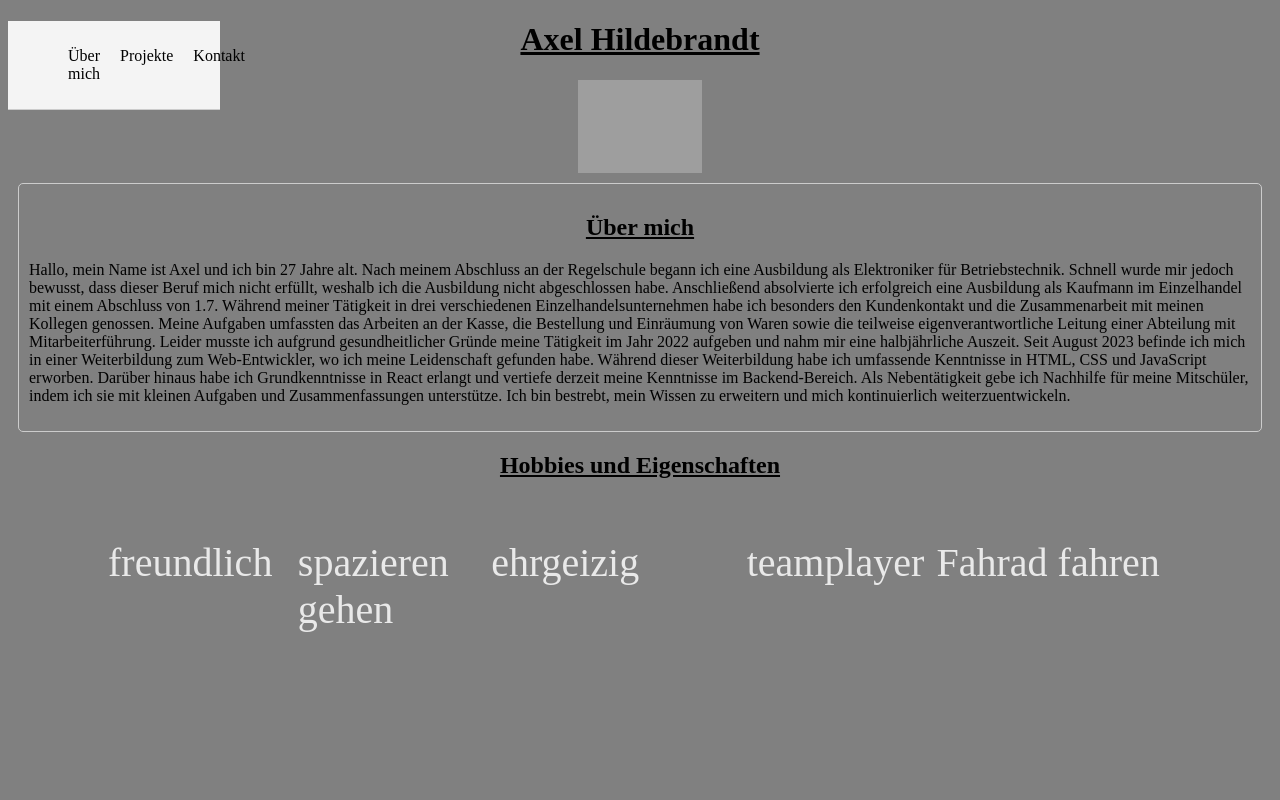
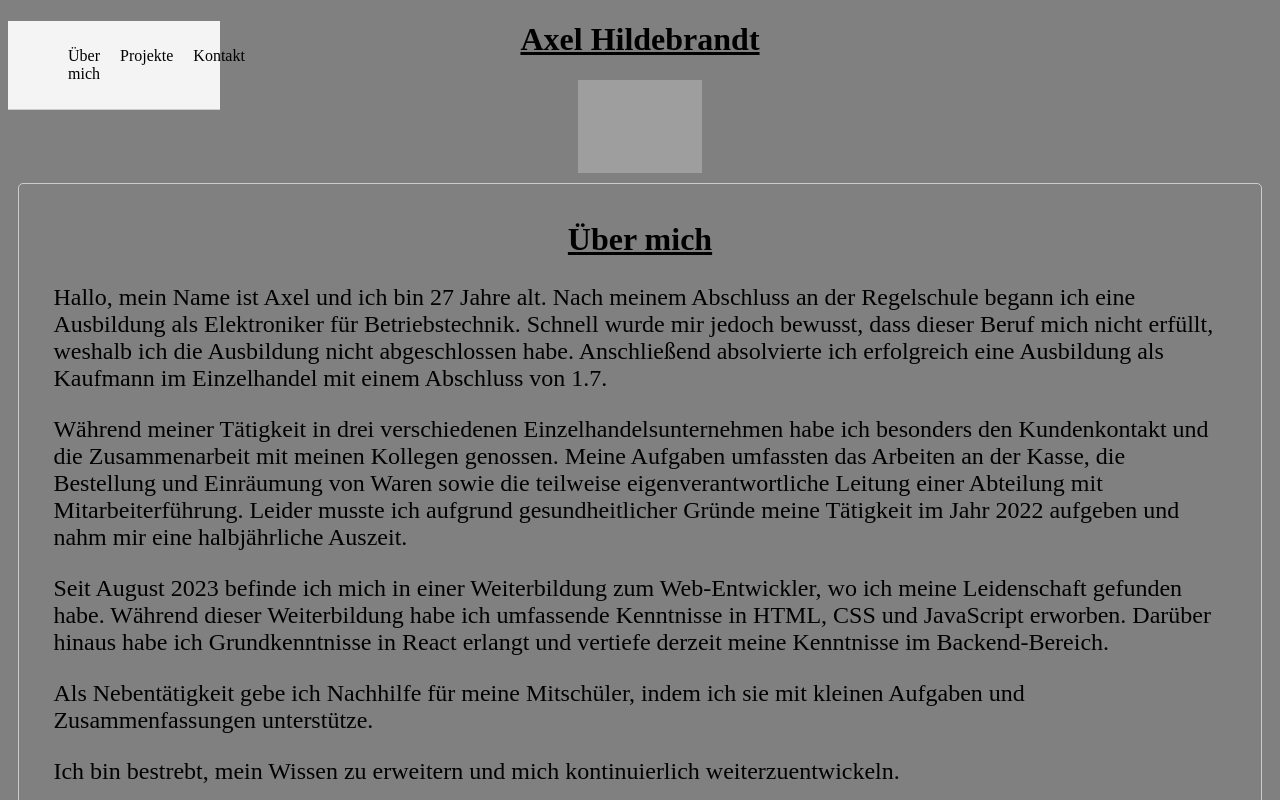
Before and after one commit to AxelH97/Axel-Hildebrandt, a website: page index.html in a window 1280 px wide. Shown: the top 800 px of the page. Drawn offline with Linux system fonts and the light colour scheme; grey boxes are pictures that could not be loaded.

Commit message:
delete theabout-me .js and paste the text into html

```diff
--- a/about-me.js
+++ /dev/null
@@ -1,30 +0,0 @@
-// about-me.js
-
-const aboutContent = `
-  <p>
-    Hallo, mein Name ist Axel und ich bin 27 Jahre alt. Nach meinem
-    Abschluss an der Regelschule begann ich eine Ausbildung als
-    Elektroniker für Betriebstechnik. Schnell wurde mir jedoch bewusst,
-    dass dieser Beruf mich nicht erfüllt, weshalb ich die Ausbildung nicht
-    abgeschlossen habe. Anschließend absolvierte ich erfolgreich eine
-    Ausbildung als Kaufmann im Einzelhandel mit einem Abschluss von 1.7.
-    Während meiner Tätigkeit in drei verschiedenen
-    Einzelhandelsunternehmen habe ich besonders den Kundenkontakt und die
-    Zusammenarbeit mit meinen Kollegen genossen. Meine Aufgaben umfassten
-    das Arbeiten an der Kasse, die Bestellung und Einräumung von Waren
-    sowie die teilweise eigenverantwortliche Leitung einer Abteilung mit
-    Mitarbeiterführung. Leider musste ich aufgrund gesundheitlicher Gründe
-    meine Tätigkeit im Jahr 2022 aufgeben und nahm mir eine halbjährliche
-    Auszeit. Seit August 2023 befinde ich mich in einer Weiterbildung zum
-    Web-Entwickler, wo ich meine Leidenschaft gefunden habe. Während
-    dieser Weiterbildung habe ich umfassende Kenntnisse in HTML, CSS und
-    JavaScript erworben. Darüber hinaus habe ich Grundkenntnisse in React
-    erlangt und vertiefe derzeit meine Kenntnisse im Backend-Bereich. Als
-    Nebentätigkeit gebe ich Nachhilfe für meine Mitschüler, indem ich sie
-    mit kleinen Aufgaben und Zusammenfassungen unterstütze. Ich bin
-    bestrebt, mein Wissen zu erweitern und mich kontinuierlich
-    weiterzuentwickeln.
-  </p>
-`;
-
-document.getElementById("about-me-content").innerHTML = aboutContent;
--- a/index.html
+++ b/index.html
@@ -26,7 +26,43 @@
 
       <section id="about-me">
         <h2>Über mich</h2>
-        <div id="about-me-content"></div>
+        <div id="about-me-content">
+          <p>
+            Hallo, mein Name ist Axel und ich bin 27 Jahre alt. Nach meinem
+            Abschluss an der Regelschule begann ich eine Ausbildung als
+            Elektroniker für Betriebstechnik. Schnell wurde mir jedoch bewusst,
+            dass dieser Beruf mich nicht erfüllt, weshalb ich die Ausbildung
+            nicht abgeschlossen habe. Anschließend absolvierte ich erfolgreich
+            eine Ausbildung als Kaufmann im Einzelhandel mit einem Abschluss von
+            1.7.
+          </p>
+          <p>
+            Während meiner Tätigkeit in drei verschiedenen
+            Einzelhandelsunternehmen habe ich besonders den Kundenkontakt und
+            die Zusammenarbeit mit meinen Kollegen genossen. Meine Aufgaben
+            umfassten das Arbeiten an der Kasse, die Bestellung und Einräumung
+            von Waren sowie die teilweise eigenverantwortliche Leitung einer
+            Abteilung mit Mitarbeiterführung. Leider musste ich aufgrund
+            gesundheitlicher Gründe meine Tätigkeit im Jahr 2022 aufgeben und
+            nahm mir eine halbjährliche Auszeit.
+          </p>
+          <p>
+            Seit August 2023 befinde ich mich in einer Weiterbildung zum
+            Web-Entwickler, wo ich meine Leidenschaft gefunden habe. Während
+            dieser Weiterbildung habe ich umfassende Kenntnisse in HTML, CSS und
+            JavaScript erworben. Darüber hinaus habe ich Grundkenntnisse in
+            React erlangt und vertiefe derzeit meine Kenntnisse im
+            Backend-Bereich.
+          </p>
+          <p>
+            Als Nebentätigkeit gebe ich Nachhilfe für meine Mitschüler, indem
+            ich sie mit kleinen Aufgaben und Zusammenfassungen unterstütze.
+          </p>
+          <p>
+            Ich bin bestrebt, mein Wissen zu erweitern und mich kontinuierlich
+            weiterzuentwickeln.
+          </p>
+        </div>
       </section>
       <section class="hobbies">
         <h2>Hobbies und Eigenschaften</h2>
@@ -71,6 +107,5 @@
     </footer>
 
     <script src="projects.js"></script>
-    <script src="about-me.js"></script>
   </body>
 </html>
--- a/style.css
+++ b/style.css
@@ -32,6 +32,7 @@ h1,
 h2 {
   text-align: center;
   text-decoration: underline;
+  font-size: xx-large;
 }
 
 #image {
@@ -51,6 +52,11 @@ h2 {
   padding: 10px;
   border: 1px solid #ccc;
   border-radius: 5px;
+}
+
+#about-me-content {
+  font-size: x-large;
+  margin: 2%;
 }
 
 .project {
```
